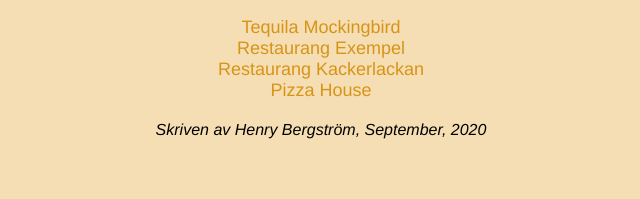
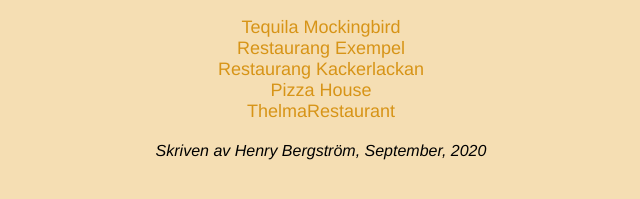
Before and after one commit to Glimakra-Webbutvecklare-2020/restaurang-menyer, a plain HTML site: page index.html in a window 1280 px wide. Shown: the part 101-300 px from the top of the page, without its empty margins (319-959 px from the left). Drawn offline with Linux system fonts and the light colour scheme.

Commit message:
last commit

```diff
--- a/index.html
+++ b/index.html
@@ -25,6 +25,9 @@
                  <li>
                     <a href="menyer/pizza_house/pizza_house.html">Pizza House</a>
                 </li>
+                <li>
+                   <a href="menyer/ThelmaRestaurang/index.html">ThelmaRestaurant</a>
+               </li>
             </ul>
         </main>
         <footer>
```
